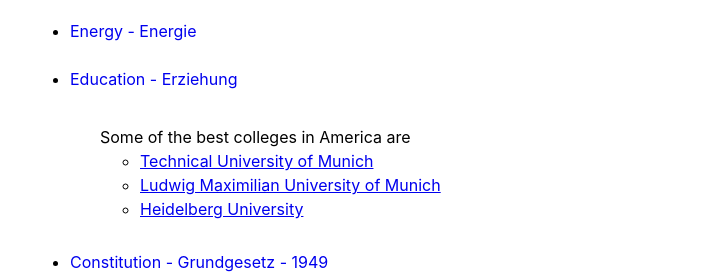
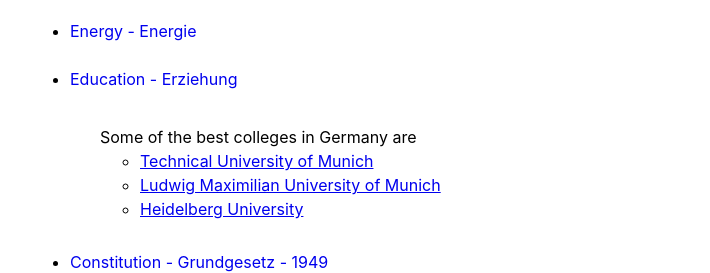
Before and after one commit to JRFink/jrfphyspagesnew, a Next.js app: page /research/gen in a window 1280 px wide. Shown: the part 4004-4277 px from the top of the page, without its empty margins (0-710 px from the left). Built offline with nearby package versions, Linux system fonts and the light colour scheme.

Commit message:
Update index.tsx

```diff
--- a/pages/research/gen/index.tsx
+++ b/pages/research/gen/index.tsx
@@ -321,7 +321,7 @@ Chancellor - Olaf Scholz
                             <Link href="https://www.bmbf.de/bmbf/de/home/home_node.html" className={style.noUnder}>Education - Erziehung</Link>
                         </li>
 <br />
- <p>Some of the best colleges in America are
+ <p>Some of the best colleges in Germany are
  <ul>
    <li><Link href="https://www.tum.de/">Technical University of Munich</Link></li>
    <li><Link href="https://www.lmu.de/de/index.html">Ludwig Maximilian University of Munich</Link></li>
```
